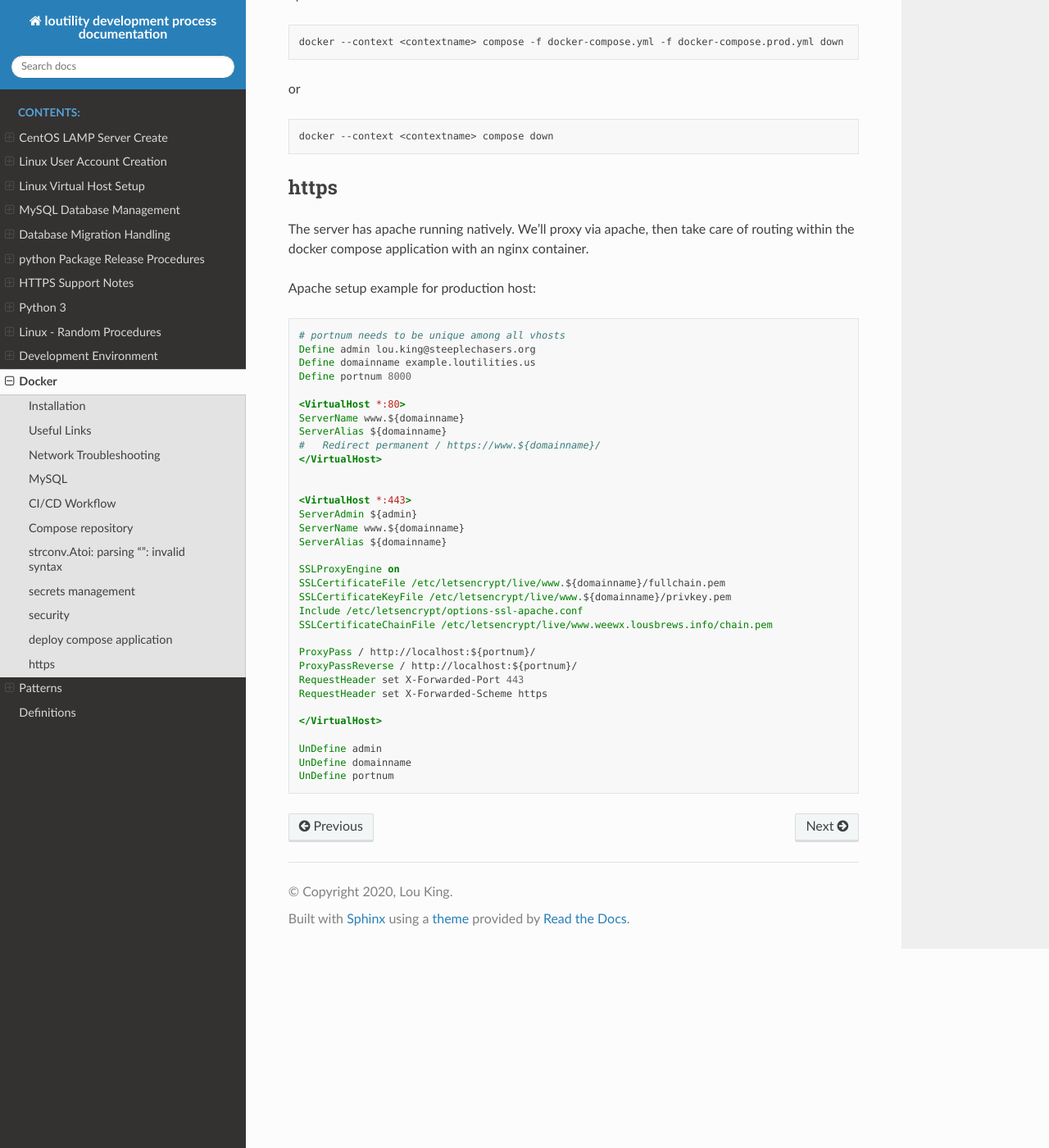
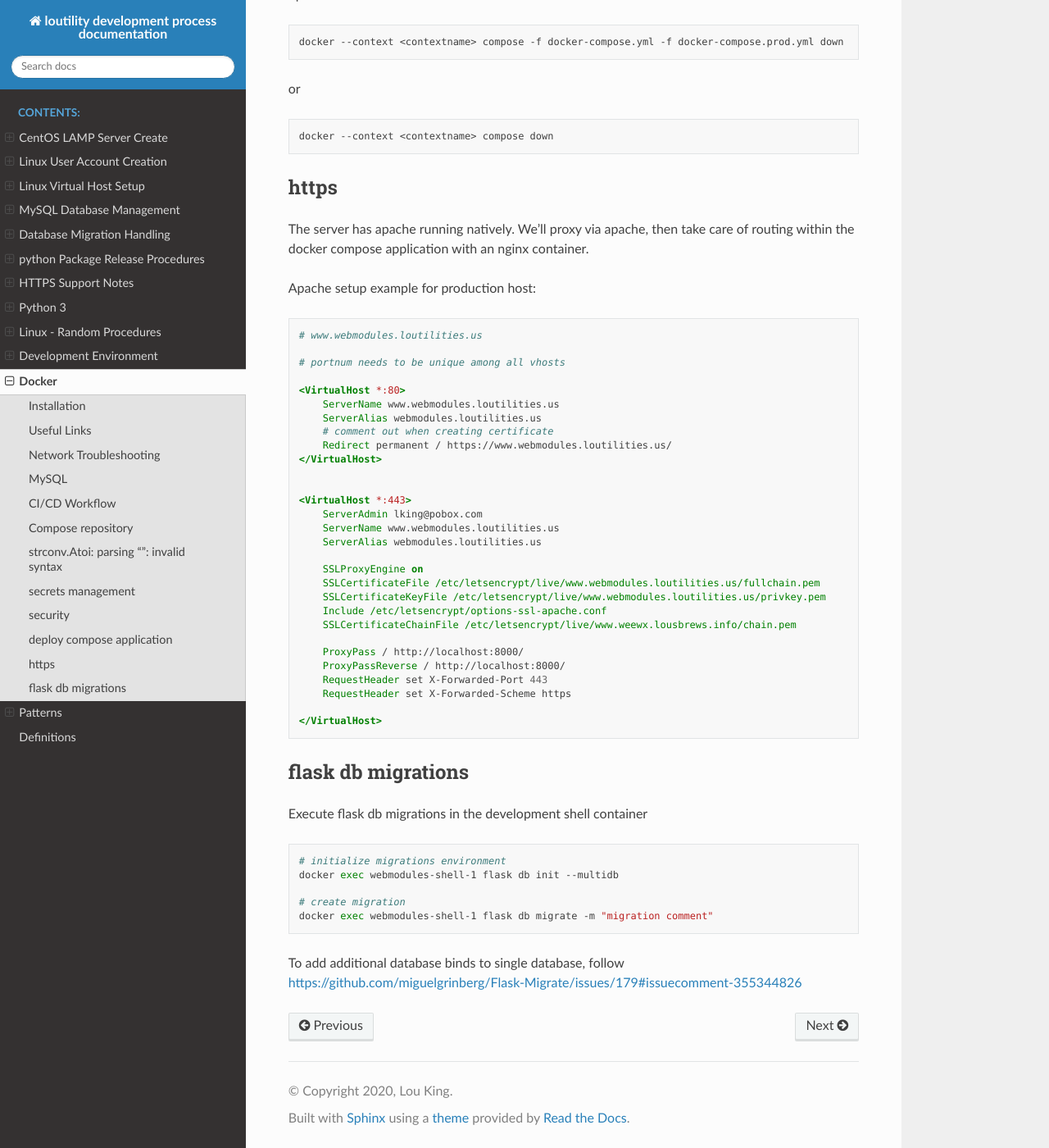
Before and after one commit to shanholtzerk/fork_loudevprocess, a Sphinx documentation site: the page built from docs/source/docker.rst, in a window 1280 px wide and 1400 px high, scrolled down 2634 px. Shown: the whole window at 82% size. Built offline with Sphinx 7.4.7 and the Read the Docs theme 2.0.0, drawn with Linux system fonts in a browser that asks for light colours.

Commit message:
port, etc., definitions don't work; add flask db migrations

```diff
--- a/docs/source/docker.rst
+++ b/docs/source/docker.rst
@@ -128,36 +128,47 @@ Apache setup example for production host:
 
 .. code-block:: ApacheConf
 
+    # www.webmodules.loutilities.us
+
     # portnum needs to be unique among all vhosts
-    Define admin lou.king@steeplechasers.org
-    Define domainname example.loutilities.us
-    Define portnum 8000
 
     <VirtualHost *:80>
-    ServerName www.${domainname}
-    ServerAlias ${domainname}
-    #   Redirect permanent / https://www.${domainname}/
+        ServerName www.webmodules.loutilities.us
+        ServerAlias webmodules.loutilities.us
+        # comment out when creating certificate
+        Redirect permanent / https://www.webmodules.loutilities.us/
     </VirtualHost>
 
 
     <VirtualHost *:443>
-    ServerAdmin ${admin}
-    ServerName www.${domainname}
-    ServerAlias ${domainname}
+        ServerAdmin lking@pobox.com
+        ServerName www.webmodules.loutilities.us
+        ServerAlias webmodules.loutilities.us
 
-    SSLProxyEngine on
-    SSLCertificateFile /etc/letsencrypt/live/www.${domainname}/fullchain.pem
-    SSLCertificateKeyFile /etc/letsencrypt/live/www.${domainname}/privkey.pem
-    Include /etc/letsencrypt/options-ssl-apache.conf
-    SSLCertificateChainFile /etc/letsencrypt/live/www.weewx.lousbrews.info/chain.pem
+        SSLProxyEngine on
+        SSLCertificateFile /etc/letsencrypt/live/www.webmodules.loutilities.us/fullchain.pem
+        SSLCertificateKeyFile /etc/letsencrypt/live/www.webmodules.loutilities.us/privkey.pem
+        Include /etc/letsencrypt/options-ssl-apache.conf
+        SSLCertificateChainFile /etc/letsencrypt/live/www.weewx.lousbrews.info/chain.pem
 
-    ProxyPass / http://localhost:${portnum}/
-    ProxyPassReverse / http://localhost:${portnum}/
-    RequestHeader set X-Forwarded-Port 443
-    RequestHeader set X-Forwarded-Scheme https
+        ProxyPass / http://localhost:8000/
+        ProxyPassReverse / http://localhost:8000/
+        RequestHeader set X-Forwarded-Port 443
+        RequestHeader set X-Forwarded-Scheme https
 
     </VirtualHost>
 
-    UnDefine admin
-    UnDefine domainname
-    UnDefine portnum
+flask db migrations
+---------------------------
+Execute flask db migrations in the development shell container
+
+.. code-block:: shell
+
+    # initialize migrations environment
+    docker exec webmodules-shell-1 flask db init --multidb
+
+    # create migration
+    docker exec webmodules-shell-1 flask db migrate -m "migration comment"
+
+To add additional database binds to single database, follow
+https://github.com/miguelgrinberg/Flask-Migrate/issues/179#issuecomment-355344826
```
